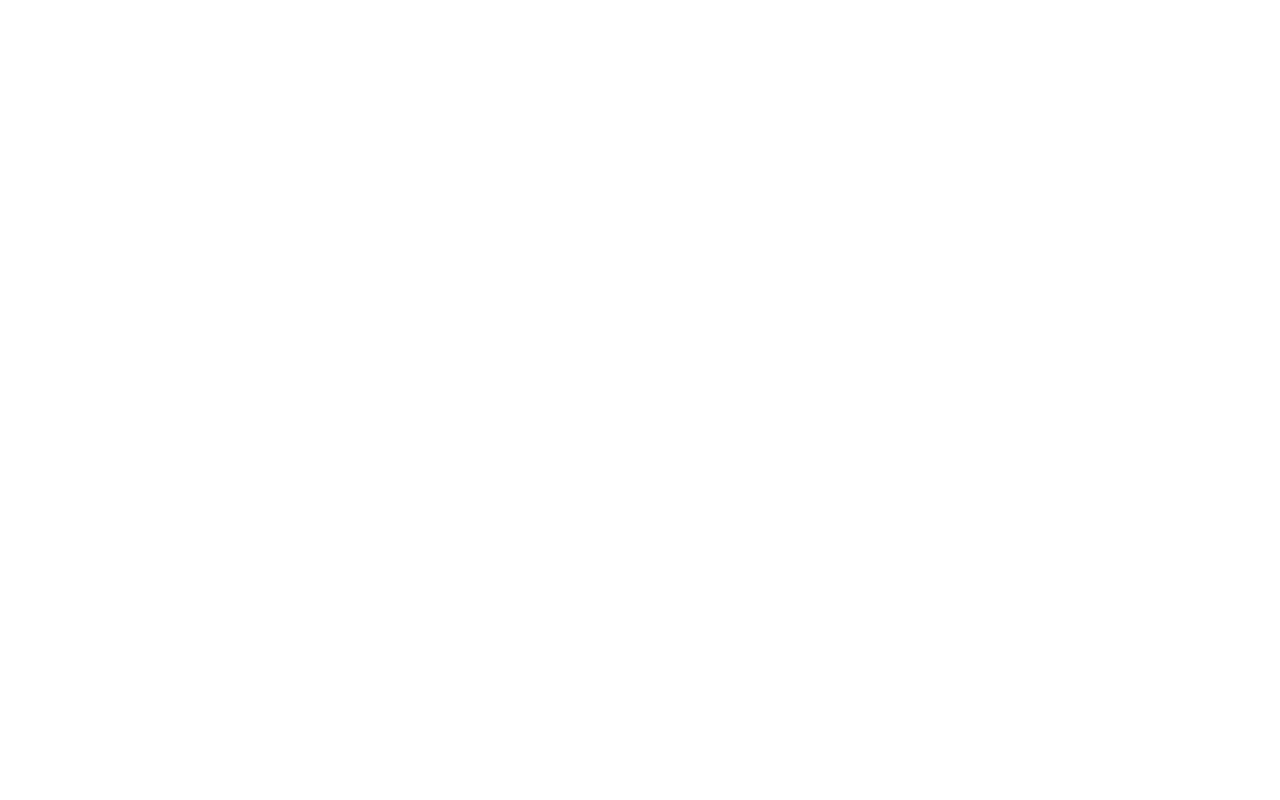
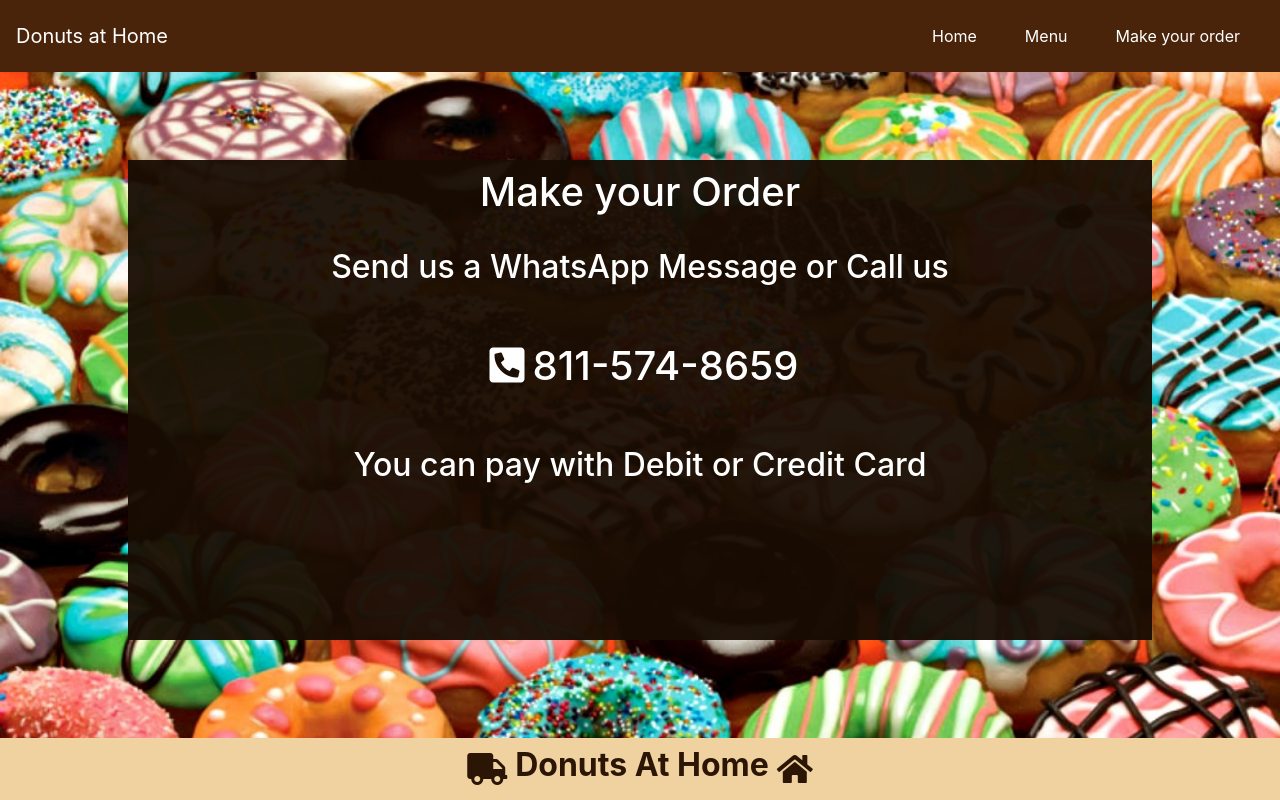
Before and after one commit to Salvador-ON/RestaurantPage, a website built with webpack: page dist/index.html in a window 1280 px wide. Built offline with nearby package versions, Linux system fonts and the light colour scheme; files whose address does not match are found by name.

Commit message:
finish html skeleton

```diff
--- /dev/null
+++ b/dist/assets/css/style.css
@@ -0,0 +1,37 @@
+.btn-click:hover{
+  background-color: rgb(105, 53, 15);
+  cursor: pointer;
+}
+#content{
+  background: url(../media/donuts-backgroun.jpg);
+  background-size: cover;
+  height: 100vh;
+  width: 100%;
+
+}
+
+.bg-choco{
+  background-color: rgb(73, 36, 10);
+}
+
+.bg-bread{
+  background-color: rgb(240,209,160);
+}
+
+.text-choc{
+  color: rgb(43, 21, 5);
+}
+
+.info-center{
+  background-color: rgba(24, 12, 3, 0.95);
+  width: 80vw;
+  height: 60vh;
+  margin: 0 auto;
+  position: absolute;
+  top: 20vh;
+  left: 10vw;
+}
+
+.donut{
+  width:120px;
+}
--- a/dist/index.html
+++ b/dist/index.html
@@ -14,6 +14,92 @@
 <body>
 
 <div id="content">
+
+  <nav class="navbar navbar-light bg-choco">
+    <a class="navbar-brand text-white" href="#">Donuts at Home</a>
+    <div class="d-flex">
+      <div class="mx-2 p-3 text-white btn-click">Home</div>
+      <div class="mx-2 p-3 text-white btn-click">Menu</div>
+      <div class="mx-2 p-3 text-white btn-click">Make your order</div>
+    </div>
+  </nav>
+
+  <div class="info-center">
+    <!-- <h1 class="h1 text-center text-white pt-2">Donuts At Home</h1>
+    <p class="text-white h4 text-center px-4 py-4">Fresh and delicious food has always been our goal. From our Original Glazed Doughnut, to our signature coffee, baked goods, and specialty drinks, we have been offering a one of kind taste experience to our customers for over 2 years.</p>
+
+    <p class="text-white h1 text-center py-4 px-3">You dont need to go out!</p>
+
+    <p class="text-white h2 text-center py-4 px-3">Just call us. Make your Order and wait in your home until we arrive</p> -->
+
+    <!-- ////// -->
+
+    <!-- <h1 class="h1 text-center text-white pt-2">Any Donut $3.25</h1>
+
+    <div class="mx-4 d-flex flex-wrap justify-content-center pt-2">
+      <div class="donut-cont mx-2 d-flex justify-content-center flex-column">
+        <img class="donut mx-auto" src="https://krispykreme.ca/wp-content/uploads/2013/10/OriginalGlazed_OG_Overhead_2017-300x300.png" alt="glazed" >
+        <p class="text-white text-center">ORIGINAL</p>
+      </div>
+
+      <div class="donut-cont mx-2 d-flex justify-content-center flex-column">
+        <img class="donut mx-auto"  src="https://krispykreme.ca/wp-content/uploads/2020/01/Strawberry-Iced-with-Sprinkles-Ring-Overhead-0110B-300x300.png" alt="glazed" >
+        <p class="text-white text-center">STRAWBERRY</p>
+      </div>
+
+      <div class="donut-cont mx-2 d-flex justify-content-center flex-column">
+        <img class="donut mx-auto"  src="https://krispykreme.ca/wp-content/uploads/2013/08/Choc-Iced-Ring-Doughnut-sprinkles-Overhead-0198-300x300.png" alt="glazed" >
+        <p class="text-white text-center">CHOCOLATE</p>
+      </div>
+
+      <div class="donut-cont mx-2 d-flex justify-content-center flex-column">
+        <img class="donut mx-auto"  src="https://krispykreme.ca/wp-content/uploads/2013/10/Chocolate-Cake-Doughnut-Overhead-0419-300x300.png" alt="GLAZED CHOCOLATE CAKE" >
+        <p class="text-white text-center">CHOCOCAKE</p>
+      </div>
+
+      <div class="donut-cont mx-2 d-flex justify-content-center flex-column">
+        <img class="donut mx-auto"  src="https://krispykreme.ca/wp-content/uploads/2020/01/Chocolate-Iced-Raspberry-Filled-Overhead-0823-300x300.png" alt="CHOCOLATE ICED RASPBERRY FILLED" >
+        <p class="text-white text-center">RASPBERRY</p>
+      </div>
+
+      <div class="donut-cont mx-2 d-flex justify-content-center flex-column">
+        <img class="donut mx-auto" src="https://krispykreme.ca/wp-content/uploads/2020/01/Oreo-Cookies-and-Kreme-Overhead-0815-300x300.png" alt="OREO® COOKIES AND KREME" >
+        <p class="text-white text-center">OREO-COOKIES</p>
+      </div>
+
+      <div class="donut-cont mx-2 d-flex justify-content-center flex-column">
+        <img class="donut mx-auto" src="https://krispykreme.ca/wp-content/uploads/2013/10/Sugar-Ring-Overhead-0100-300x300.png" alt="SUGAR" >
+        <p class="text-white text-center">SUGAR</p>
+      </div>
+
+      <div class="donut-cont mx-2 d-flex justify-content-center flex-column">
+        <img class="donut" src="https://krispykreme.ca/wp-content/uploads/2013/10/Cinnamon-Apple-Filled-Overhead-0852-300x300.png" alt="glazed" >
+        <p class="text-white text-center">CINNA-APP</p>
+      </div>
+
+      <div class="donut-cont mx-2">
+        <img class="donut mx-auto" src="https://krispykreme.ca/wp-content/uploads/2013/10/Caramel-Kreme-Crunch-Overhead-0868-300x300.png" alt="glazed" >
+        <p class="text-white text-center">Caramel</p>
+      </div>
+
+      <div class="donut-cont mx-2">
+        <img class="donut mx-auto" src="https://krispykreme.ca/wp-content/uploads/2020/01/New-York-Cheesecake-Overhead-0861-300x300.png" alt="glazed">
+        <p class="text-white text-center">CHEESECAKE</p>
+      </div> -->
+
+    <h1 class="h1 text-center text-white pt-2">Make your Order</h1>
+    <p class="text-white h2 text-center px-4 py-4">Send us a WhatsApp Message or Call us</p>
+
+    <p class="text-white h1 text-center py-4 px-3"><i class="fas fa-phone-square-alt mx-2"></i>811-574-8659</p>
+
+    <p class="text-white h2 text-center py-4 px-3">You can pay with Debit or Credit Card</p>
+
+  </div>
+
+<footer class= "fixed-bottom bg-bread py-2 d-flex justify-content-center align-items-center">
+  <i class="fas fa-truck fa-2x mx-2 text-choc"></i> <span class="h2 font-weight-bold text-choc">Donuts At Home</span> <i class="mx-2 fas fa-home fa-2x text-choc"></i>
+</footer>
+
 </div>
 
   <script src="main.js"></script>
```
Also changed, not shown: dist/assets/media/donuts-backgroun.jpg (added).
